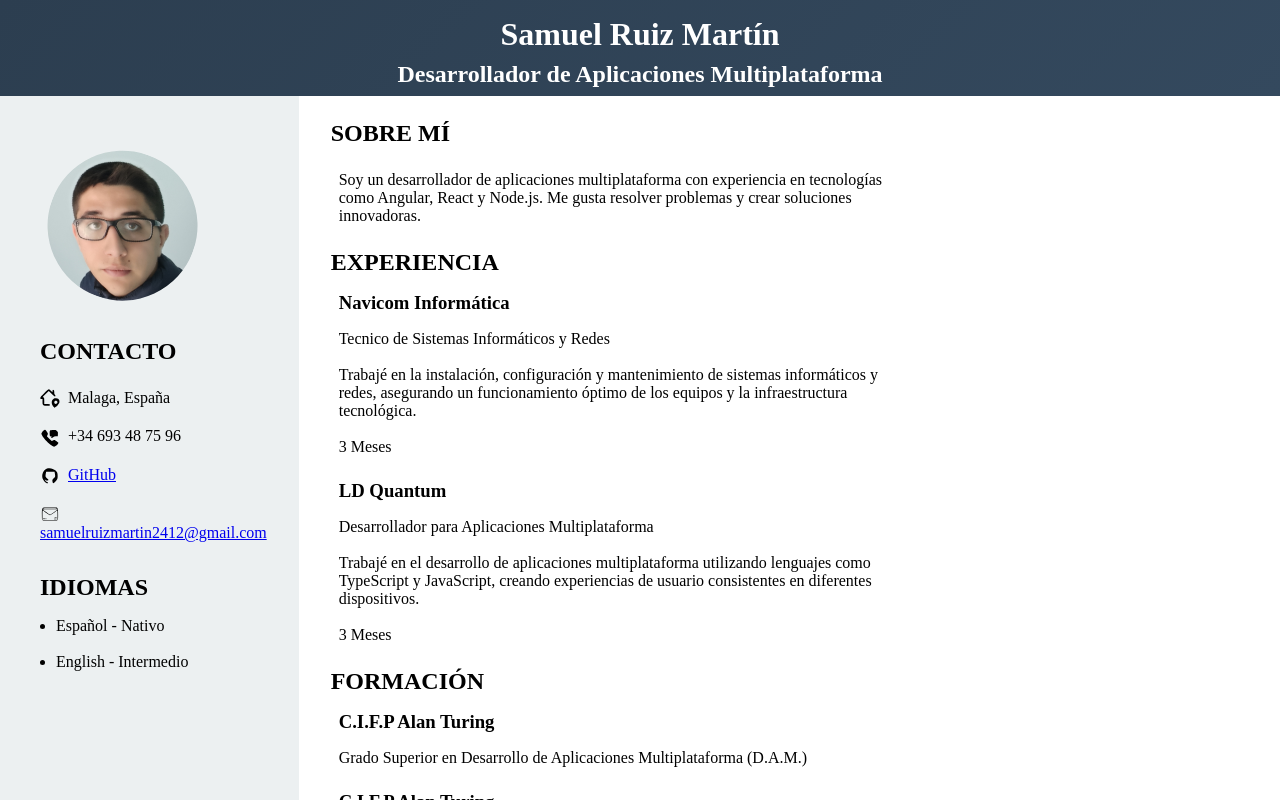
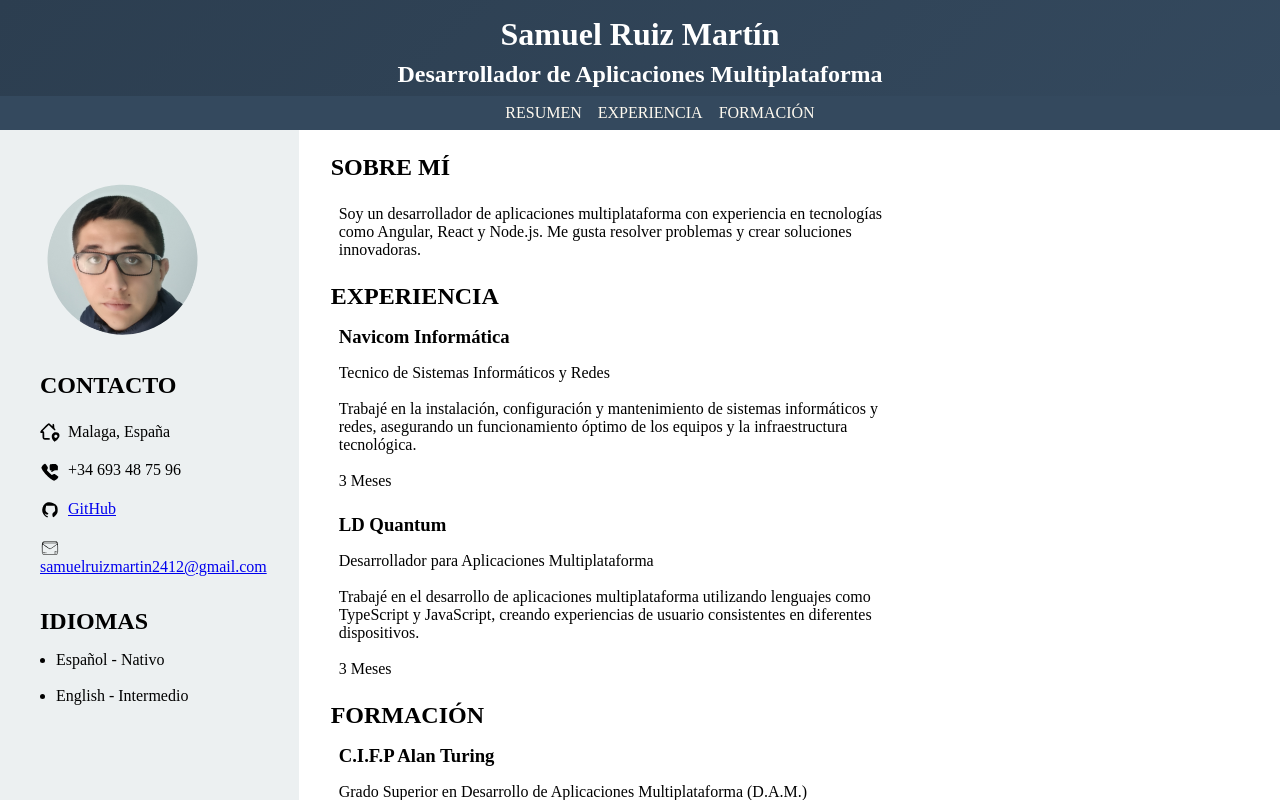
Before and after one commit to TheYinYan/Mi-CV-profesional-con-Angular, an Angular app: page / in a window 1280 px wide. Shown: the top 800 px of the page. Built offline with nearby package versions, Linux system fonts and the light colour scheme.

Commit message:
Cambiar colores

```diff
--- a/src/app/app.component.html
+++ b/src/app/app.component.html
@@ -1,3 +1,11 @@
-<app-header></app-header>
-<app-mainlayout></app-mainlayout>
+<app-header [nombre]="name"
+  (activarRes)="onActivarRes($event)"
+  (activarExp)="onActivarExp($event)"
+  (activarForm)="onActivarForm($event)">
+</app-header>
+<app-mainlayout
+  [activarExp]="activarExp"
+  [activarForm]="activarForm"
+  [activarRes]="activarRes">
+</app-mainlayout>
 <app-footer></app-footer>
--- a/src/app/app.component.ts
+++ b/src/app/app.component.ts
@@ -1,15 +1,30 @@
 import { Component } from '@angular/core';
-import { RouterOutlet } from '@angular/router';
 import { HeaderComponent } from './componentes/header/header.component';
 import { MainlayoutComponent } from './componentes/mainlayout/mainlayout.component';
 import { FooterComponent } from './componentes/footer/footer.component';
 
 @Component({
   selector: 'app-root',
-  imports: [RouterOutlet, HeaderComponent, MainlayoutComponent, FooterComponent],
+  imports: [HeaderComponent, MainlayoutComponent, FooterComponent],
   templateUrl: './app.component.html',
   styleUrl: './app.component.css',
 })
 export class AppComponent {
+  name = 'Samuel Ruiz Martín';
 
+  activarExp = false;
+  activarRes = false;
+  activarForm = false;
+
+  onActivarExp(activar: boolean) {
+    this.activarExp = activar;
+  }
+
+  onActivarRes(activar: boolean) {
+    this.activarRes = activar;
+  }
+
+  onActivarForm(activar: boolean) {
+    this.activarForm = activar;
+  }
 }
--- a/src/app/componentes/header/header.component.css
+++ b/src/app/componentes/header/header.component.css
@@ -6,6 +6,18 @@ header {
   box-shadow: 0 2px 8px rgba(0, 0, 0, 0.15);
 
 }
+
 h2 {
   padding: 0.5rem;
 }
+
+nav {
+  background-color: #34495e;
+  padding-bottom: 0.5rem;
+}
+
+nav>ul>li {
+  display: inline;
+  padding-left: 1rem;
+  color:floralwhite;
+}
--- a/src/app/componentes/header/header.component.html
+++ b/src/app/componentes/header/header.component.html
@@ -1,4 +1,11 @@
 <header>
-  <h1>{{ name }}</h1>
+  <h1>{{ nombre() }}</h1>
   <h2>{{ profession }}</h2>
+  <nav>
+    <ul>
+      <li (click)="onClickResumen()">RESUMEN</li>
+      <li (click)="onClickExperiencia()">EXPERIENCIA</li>
+      <li (click)="onClickFormacion()">FORMACIÓN</li>
+    </ul>
+  </nav>
 </header>
--- a/src/app/componentes/header/header.component.ts
+++ b/src/app/componentes/header/header.component.ts
@@ -1,12 +1,26 @@
-import { Component } from '@angular/core';
+import { Component, input, output } from '@angular/core';
 
 @Component({
   selector: 'app-header',
   imports: [],
   templateUrl: './header.component.html',
-  styleUrl: './header.component.css'
+  styleUrl: './header.component.css',
 })
 export class HeaderComponent {
-  name = 'Samuel Ruiz Martín';
   profession = 'Desarrollador de Aplicaciones Multiplataforma';
+  nombre = input<string>();
+
+  activarExp = output<boolean>();
+  activarRes = output<boolean>();
+  activarForm = output<boolean>();
+
+  onClickResumen() {
+    this.activarRes.emit(true);
+  }
+  onClickExperiencia() {
+    this.activarExp.emit(true);
+  }
+  onClickFormacion() {
+    this.activarForm.emit(true)
+  }
 }
--- a/src/app/componentes/mainlayout/mainlayout.component.ts
+++ b/src/app/componentes/mainlayout/mainlayout.component.ts
@@ -1,4 +1,4 @@
-import { Component } from '@angular/core';
+import { Component, input } from '@angular/core';
 import { AsideComponent } from './aside/aside.component';
 import { MainComponent } from './main/main.component';
 
@@ -6,8 +6,10 @@ import { MainComponent } from './main/main.component';
   selector: 'app-mainlayout',
   imports: [AsideComponent, MainComponent],
   templateUrl: './mainlayout.component.html',
-  styleUrl: './mainlayout.component.css'
+  styleUrl: './mainlayout.component.css',
 })
 export class MainlayoutComponent {
-
+  activarExp = input<boolean>();
+  activarRes = input<boolean>();
+  activarForm = input<boolean>();
 }
```
